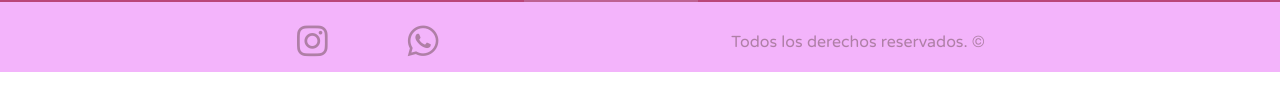
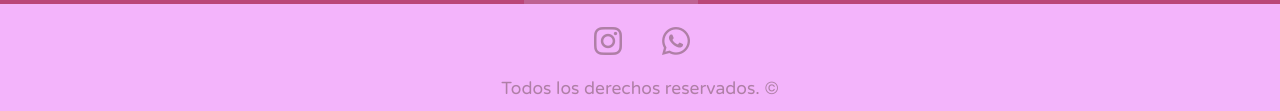
Before and after one commit to w4rfi/santadepi2022, a plain HTML site: page index.html in a window 1280 px wide. Shown: the part 788-899 px from the top of the page. Before the commit the page ends 860 px from the top, so only its background shows below. Drawn offline with nearby package versions, Linux system fonts and the light colour scheme.

Commit message:
incorporación bootstrap footer

```diff
--- a/css/styles.css
+++ b/css/styles.css
@@ -21,7 +21,7 @@ html {
     font-size: 1.6rem;
     color: aliceblue;
     display: grid;
-    grid-template: 70px auto 70px / auto;
+    grid-template: 70px auto 110px / auto;
     background-image: url('../assets/stacked-steps-haikei.svg');
 }
 #wrapper__header {
@@ -213,24 +213,10 @@ footer {
     grid-area: 3 / 1 / 4 / 2;
     background-color: #f3b4fb;
     color: #af7fa6;
-    display: flex;
-    flex-direction: column;
-    justify-content: space-between;
-    padding-top: 10px;
-    text-align: center;
 }
-footer>div {
-    display: flex;
-    flex-direction: row;
-    justify-content: center;
-    gap: 25px;
-}
-footer>div>a {
-    text-decoration: none;
+footer>div>div>a>i {
     color: #af7fa6;
-    font-size: 3rem;
-    font-weight: bold;
-    text-transform: uppercase;
+    padding: 20px;
 }
 .footer__icon--vibrate {
 	-webkit-animation: icon--vibrate 0.3s linear infinite both;
@@ -297,7 +283,7 @@ footer>div>a {
     height: 350px;
 }
 .section__video:hover {
-    transform: scale(1.2);
+    transform: scale(1.1);
     transition: all 0.5s ease-in-out;
 }
 .main__about__section {
@@ -365,23 +351,6 @@ hr {
     align-items: flex-start;
     margin-bottom: 25px;
     padding-top: 10px;
-}
-
-/* FOOTER */
-
-footer {
-    flex-direction: row;
-    justify-content: space-evenly;
-    align-items: center;
-
-}
-footer>div {
-    justify-content: end;
-    gap: 8rem;
-}
-footer>div>a {
-    font-size: 3.5rem;
-    text-align: center;
 }
 }
 
--- a/index.html
+++ b/index.html
@@ -4,8 +4,9 @@
     <meta charset="UTF-8">
     <meta http-equiv="X-UA-Compatible" content="IE=edge">
     <meta name="viewport" content="width=device-width, initial-scale=1.0">
+    <link rel="stylesheet" href="https://cdnjs.cloudflare.com/ajax/libs/font-awesome/6.1.1/css/all.min.css" integrity="sha512-KfkfwYDsLkIlwQp6LFnl8zNdLGxu9YAA1QvwINks4PhcElQSvqcyVLLD9aMhXd13uQjoXtEKNosOWaZqXgel0g==" crossorigin="anonymous" referrerpolicy="no-referrer" />
+    <link href="https://cdn.jsdelivr.net/npm/bootstrap@5.0.2/dist/css/bootstrap.min.css" rel="stylesheet" integrity="sha384-EVSTQN3/azprG1Anm3QDgpJLIm9Nao0Yz1ztcQTwFspd3yD65VohhpuuCOmLASjC" crossorigin="anonymous">
     <link rel="stylesheet" href="./css/styles.css">
-    <link rel="stylesheet" href="https://cdnjs.cloudflare.com/ajax/libs/font-awesome/6.1.1/css/all.min.css" integrity="sha512-KfkfwYDsLkIlwQp6LFnl8zNdLGxu9YAA1QvwINks4PhcElQSvqcyVLLD9aMhXd13uQjoXtEKNosOWaZqXgel0g==" crossorigin="anonymous" referrerpolicy="no-referrer" />
     <title>SantaDepi</title>
 </head>
 <!-- body va a ser el grid padre -->
@@ -44,12 +45,16 @@
     </main>
     <!-- fin presentación -->
     <!-- footer -->
-    <footer>
-        <div>
-            <a href=""><i class="fa-brands fa-instagram footer__icon--vibrate"></i></a>
-            <a href=""><i class="fa-brands fa-whatsapp footer__icon--vibrate"></i></a>
+    <footer class="container-fluid">
+        <div class="row">
+        <div class="col-6 col-md-12 d-flex justify-content-start justify-content-md-center align-items-center">
+            <a href=""><i class="fa-brands fa-instagram footer__icon--vibrate fa-2x"></i></a>
+            <a href=""><i class="fa-brands fa-whatsapp footer__icon--vibrate fa-2x"></i></a>
         </div>
-        <p>Todos los derechos reservados. &#169</p>
+        <div class="col-6 col-md-12 d-flex justify-content-center justify-content-md-center align-items-end text-end">
+            <p class="fs-3">Todos los derechos reservados. &#169</p>
+        </div>
+        </div>
     </footer>
     <!-- fin footer -->
 </body>
```
Also changed, not shown: pages/aboutus.html (+11 -6 lines), pages/contact.html (+11 -6 lines), pages/location.html (+11 -6 lines), pages/teams.html (+10 -6 lines).
